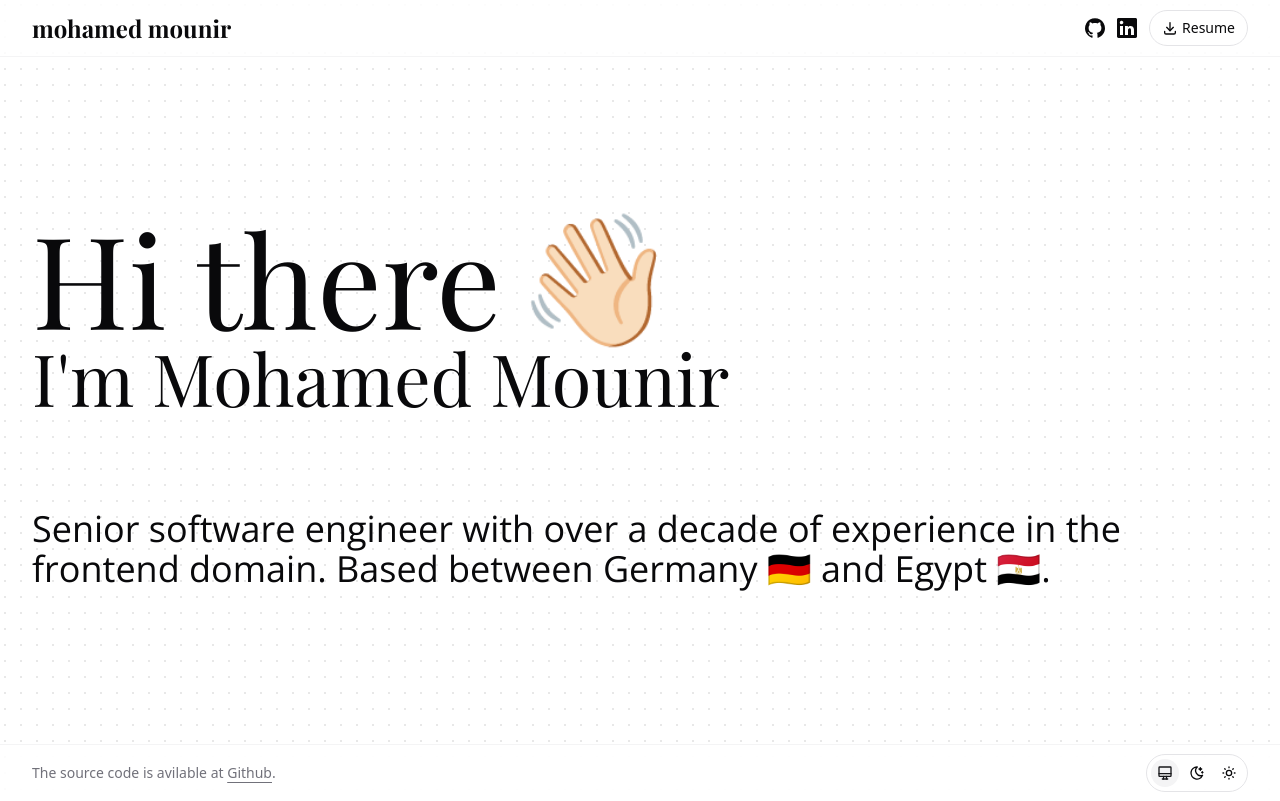
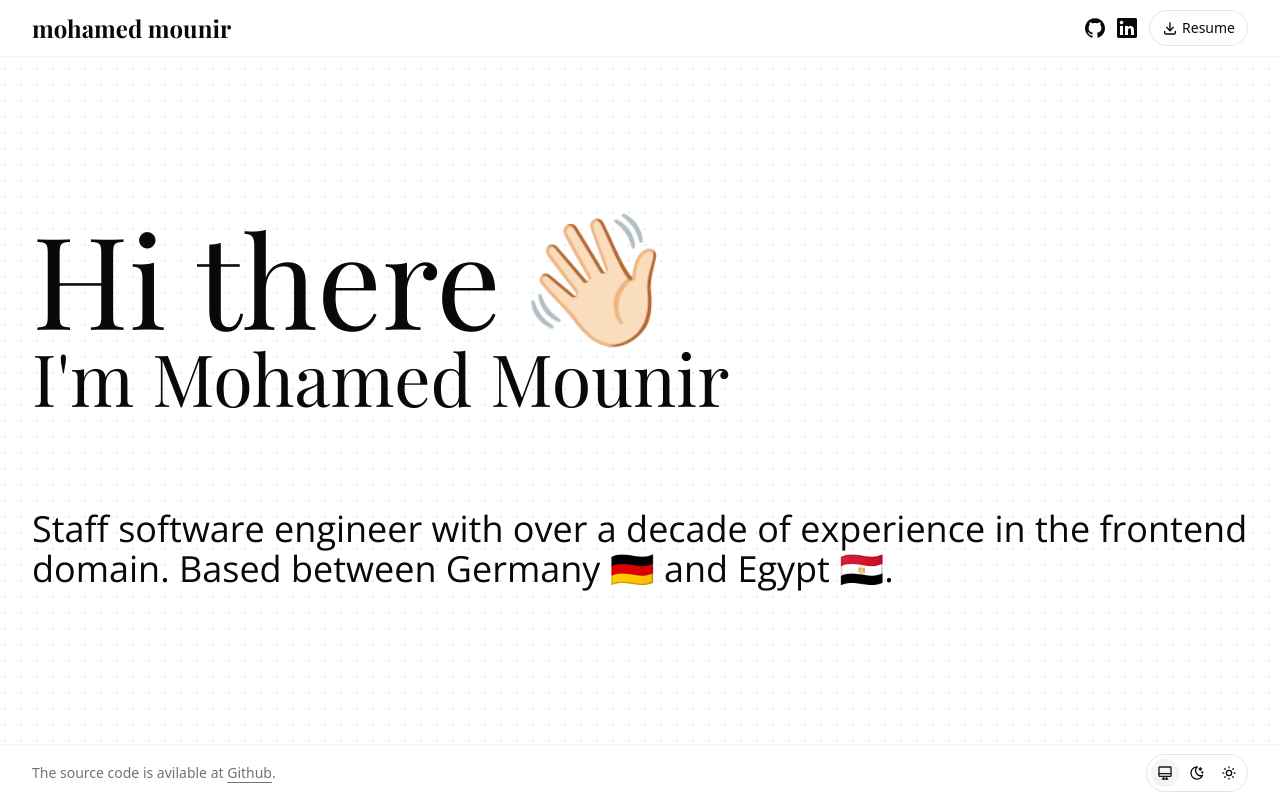
Before and after one commit to mmounirf/mmounir.dev, a Next.js app: page / in a window 1280 px wide. Built offline with nearby package versions, Linux system fonts and the light colour scheme; a web font is replaced by a local one.

Commit message:
Update page.tsx

```diff
--- a/src/app/page.tsx
+++ b/src/app/page.tsx
@@ -14,7 +14,7 @@ export default function Home() {
 					</div>
 					<div>
 						<h2 className="font-body text-4xl">
-							Senior software engineer with over a decade of experience in the frontend domain. Based between Germany 🇩🇪
+							Staff software engineer with over a decade of experience in the frontend domain. Based between Germany 🇩🇪
 							and Egypt 🇪🇬.
 						</h2>
 					</div>
```
